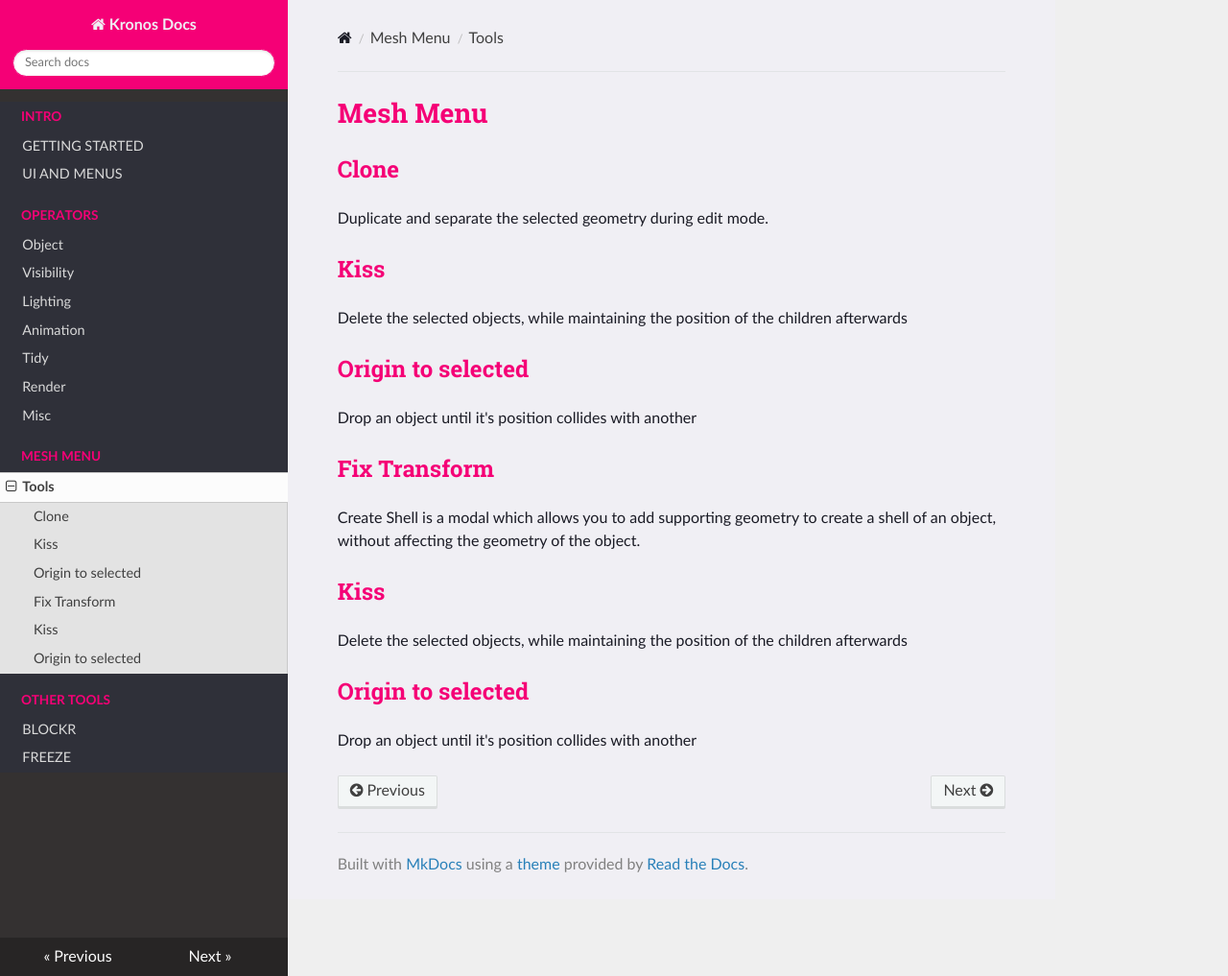
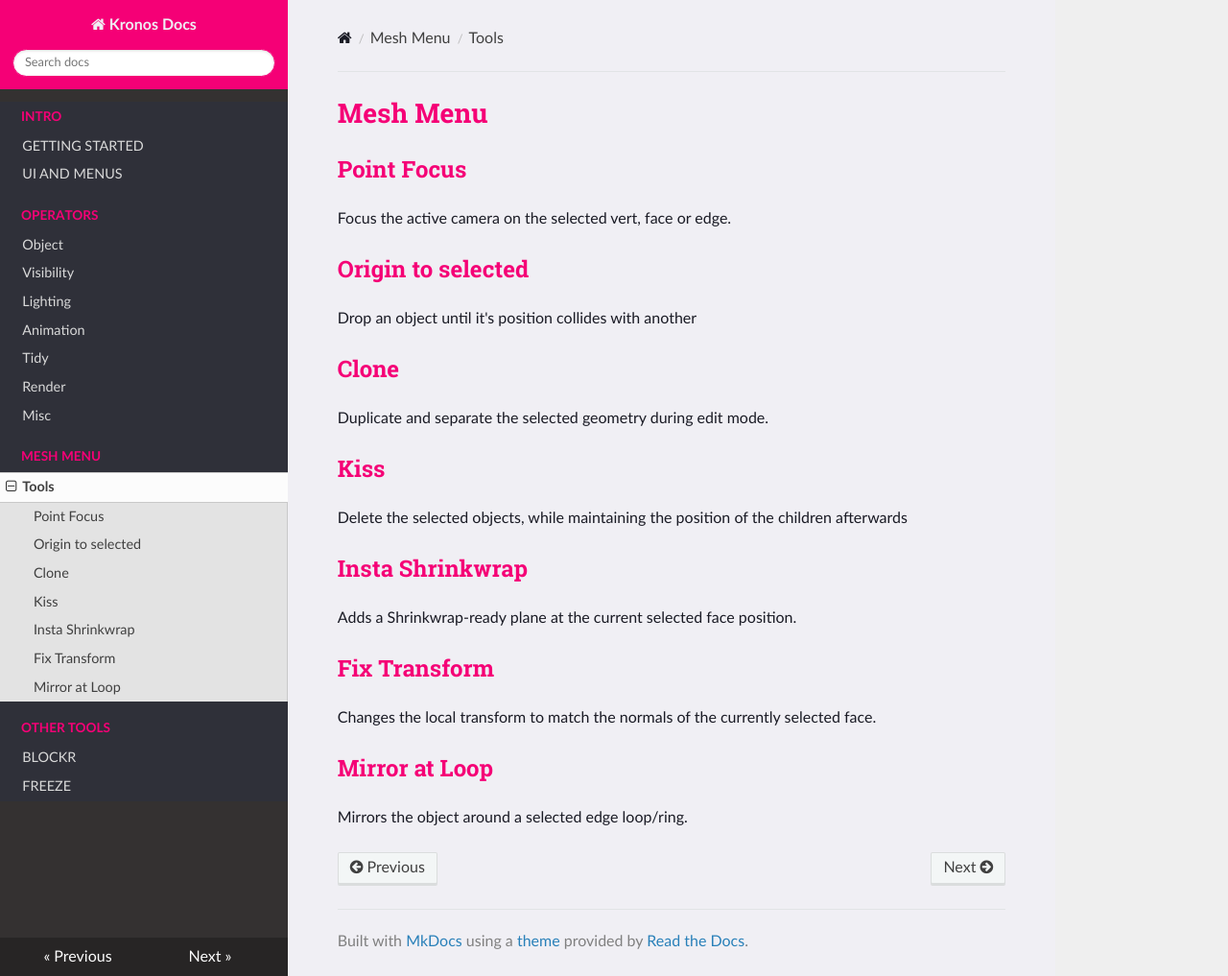
Before and after one commit to CGLIFE7/KronosDocs, an MkDocs documentation site: the page built from docs/docs/tutorial/meshtools.md, in a window 1280 px wide and 1017 px high. Shown: the whole window at 96% size. Built offline with MkDocs 1.6.1, drawn with Linux system fonts in a browser that asks for light colours; nearby versions of some CDN libraries.

Commit message:
Update meshtools.md

```diff
--- a/docs/docs/tutorial/meshtools.md
+++ b/docs/docs/tutorial/meshtools.md
@@ -1,6 +1,13 @@
 # Mesh Menu
 
 
+## Point Focus
+
+Focus the active camera on the selected vert, face or edge.
+
+## Origin to selected
+
+Drop an object until it's position collides with another
 
 ## Clone
 
@@ -10,18 +17,15 @@ Duplicate and separate the selected geometry during edit mode.
 
 Delete the selected objects, while maintaining the position of the children afterwards
 
-## Origin to selected
+## Insta Shrinkwrap
 
-Drop an object until it's position collides with another
+Adds a Shrinkwrap-ready plane at the current selected face position.
+
 
 ## Fix Transform
 
-Create Shell is a modal which allows you to add supporting geometry to create a shell of an object, without affecting the geometry of the object.
+Changes the local transform to match the normals of the currently selected face.
 
-## Kiss
+## Mirror at Loop
 
-Delete the selected objects, while maintaining the position of the children afterwards
-
-## Origin to selected
-
-Drop an object until it's position collides with another
+Mirrors the object around a selected edge loop/ring.
```
